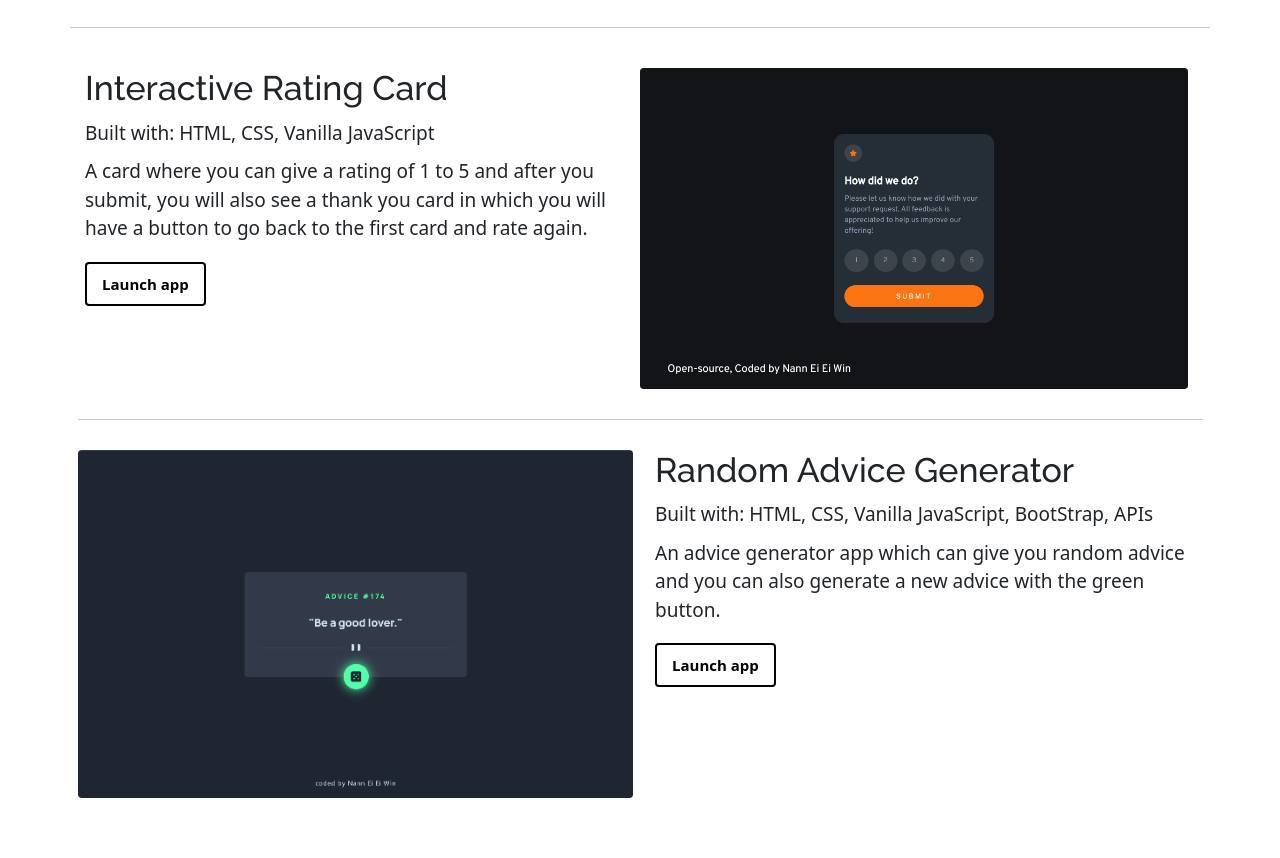
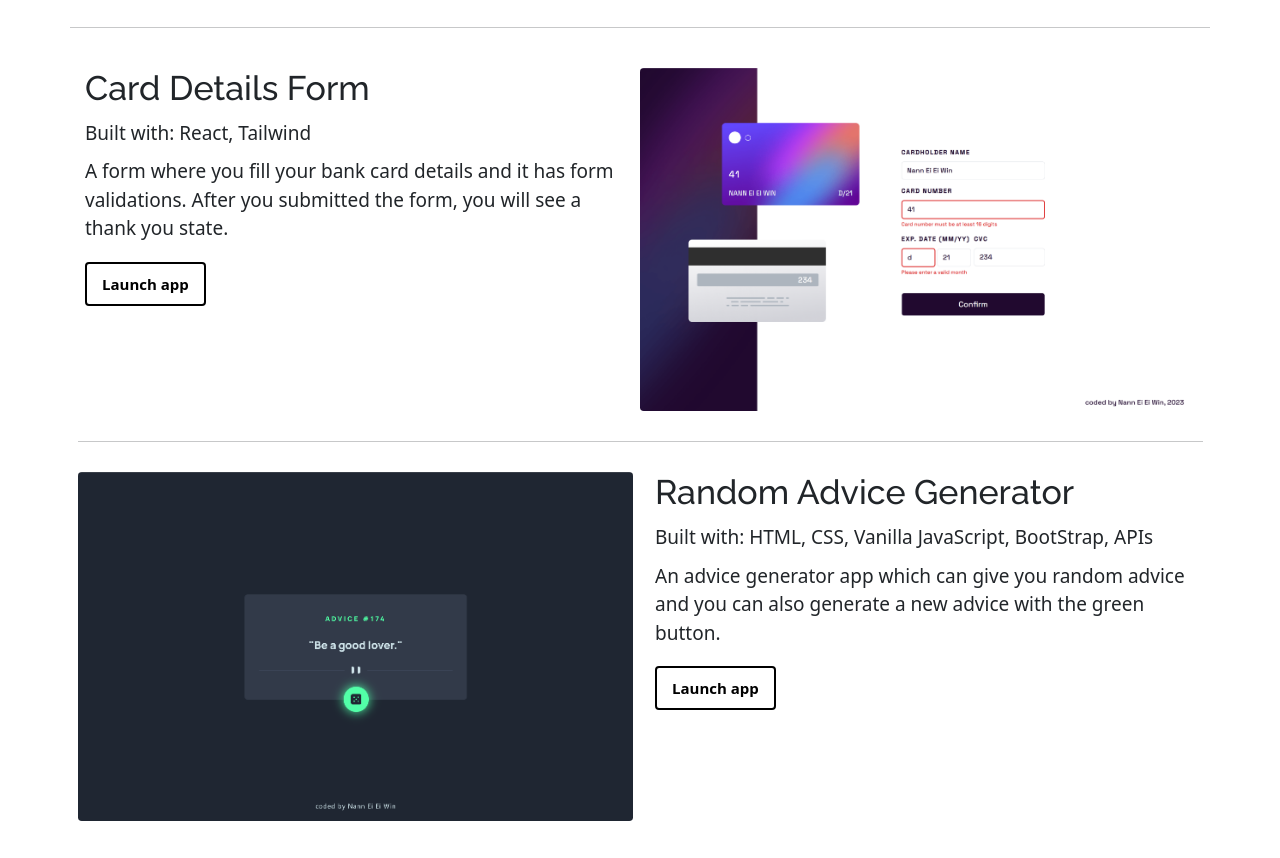
Before and after one commit to neew18/neew-portfolio, a plain HTML site: page index.html in a window 1280 px wide. Shown: the part 1429-2287 px from the top of the page. Drawn offline with nearby package versions, Linux system fonts and the light colour scheme.

Commit message:
Add card-details-form project to homepage

```diff
--- a/index.html
+++ b/index.html
@@ -130,19 +130,17 @@
               <div
                 class="col-sm-6 mt-4 mt-md-0 d-none d-sm-block ps-md-4 text-center text-sm-start"
               >
-                <h3>interactive rating card</h3>
-                <p class="pt-2">Built with: HTML, CSS, Vanilla JavaScript</p>
+                <h3>Card details form</h3>
+                <p class="pt-2">Built with: React, Tailwind</p>
                 <p>
-                  A card where you can give a rating of 1 to 5 and after you
-                  submit, you will also see a thank you card in which you will
-                  have a button to go back to the first card and rate again.
+                  A form where you fill your bank card details and it has form validations. After you submitted the form, you will see a thank you state.
                 </p>
                 <div class="mt-5">
                   <a
                     target="_blank"
                     class="text-decoration-none interactive-pj-link"
-                    href="https://interactive-rating-virid.vercel.app/"
-                    title="View the interactive rating card"
+                    href="https://card-details-form-react.netlify.app/"
+                    title="View the card details form"
                     >Launch app</a
                   >
                 </div>
@@ -150,27 +148,25 @@
               <div class="col-sm-6">
                 <img
                   class="img-fluid rounded pj-imgs"
-                  src="images/neew-interactive-rating.png"
-                  alt="An interactive rating card where you can give a rating of one to five and after u submit you will see a thank you card and you have an option to go back and rate again"
+                  src="images/card-details-form.png"
+                  alt=" A form where you fill your bank card details and it has form validations. After you submitted the form, you will see a thank you state. "
                 />
               </div>
               <!--Hide on larger devices-->
               <div
                 class="col-sm-6 mt-4 mt-md-0 d-sm-none ps-md-4 text-center text-sm-start"
               >
-                <h3>interactive rating card</h3>
-                <p class="pt-2">Built with: HTML, CSS, Vanilla JavaScript</p>
+                <h3>Card details form</h3>
+                <p class="pt-2">Built with: React, Tailwind</p>
                 <p class="text-start">
-                  A card where you can give a rating of 1 to 5 and after you
-                  submit, you will also see a thank you card in which you will
-                  have a button to go back to the first card and rate again.
+                  A form where you fill your bank card details and it has form validations. After you submitted the form, you will see a thank you state.
                 </p>
                 <div class="mt-5">
                   <a
                     target="_blank"
                     class="text-decoration-none interactive-pj-link"
-                    href="https://interactive-rating-virid.vercel.app/"
-                    title="View the interactive rating card"
+                    href="https://card-details-form-react.netlify.app/"
+                    title="View the card details form"
                     >Launch app</a
                   >
                 </div>
```
Also changed, not shown: images/card-details-form.png (added).
